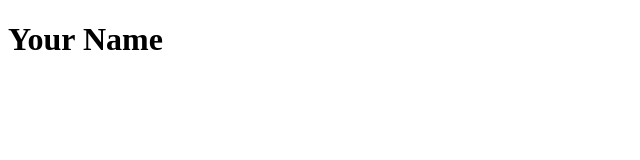
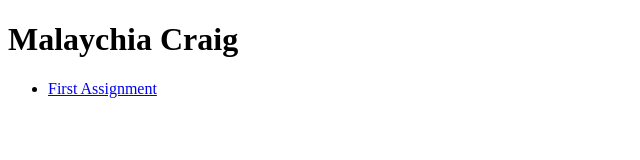
Before and after one commit to malaychia-c/ISFC-1310, a plain HTML site: page index.html in a window 1280 px wide. Shown: the whole page, without its empty margins (0-640 px from the left). Drawn offline with Linux system fonts and the light colour scheme.

Commit message:
added first project

```diff
--- a/index.html
+++ b/index.html
@@ -11,6 +11,11 @@
 </head>
 
 <body>
-  <h1>Your Name</h1>
+  <h1>Malaychia Craig</h1>
+    <nav>
+        <ul>
+            <li><a href="prototype/index.html"> First Assignment</a></li>
+        </ul>
+    </nav>
 </body>
 </html>
```
Also changed, not shown: prototype/index.html (added, +2 -0 lines), prototype/assests/css/style.css (added), prototype/assests/img/gordo.jpeg (added), prototype/assests/js/script.js (added).
